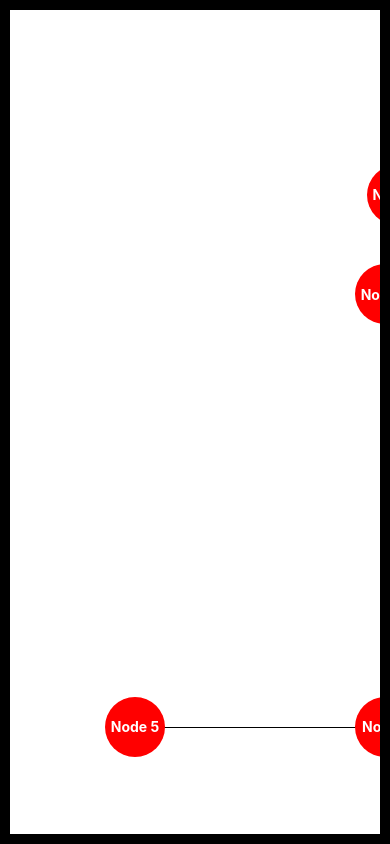
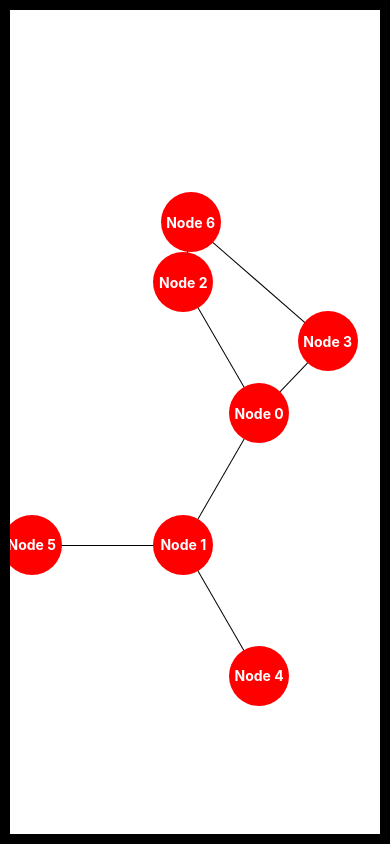
Before and after one commit to arnav-mehra/rn-graph, a React Native app: screen / in a window 390 px wide. Built offline with nearby package versions, Linux system fonts and the light colour scheme.

Commit message:
custom dragging hook & fit vertices

```diff
--- a/components/Edge.js
+++ b/components/Edge.js
@@ -1,7 +1,7 @@
 import React from 'react'
 import { View } from 'react-native'
 
-import { coordToPixel, scalarToPixelDelta } from '../util';
+import { coordToPixel, coordToPixelDelta } from '../util';
 
 const Line = ({
     from,
@@ -27,12 +27,12 @@ const Line = ({
             style={{
                 position: 'absolute',
                 left: px,
-                top: py
+                top: py,
             }}
         >
             <View
                 style={{
-                    width: scalarToPixelDelta(d, zoom),
+                    width: coordToPixelDelta(d, zoom),
                     height: 1,
                     backgroundColor: 'black',
                     marginLeft: '-50%',
--- a/components/Graph.js
+++ b/components/Graph.js
@@ -1,34 +1,42 @@
 import React, { useEffect, useRef, useState } from 'react';
-import { View } from 'react-native';
+import { View, useWindowDimensions } from 'react-native';
 
 import Edge from './Edge';
 import Vertex from './Vertex';
 
 import {
-    assignVertexLocations,
+    initVertexLocations,
     initVertexEdgeMaps,
     pixelToCoord,
     updateLocation,
     FPS,
-    initVertexLocations
+    objArrCpy,
+    initPanAndZoom,
+    DEFAULT_ZOOM
 } from '../util';
+import useMoveSelected from './useMoveSelected';
 
 const Graph = ({
-    vertices,
-    edges
+    vertices: inputVertices,
+    edges: inputEdges
 }) => {
-    const [ verts, setVerts ] = useState(vertices);
-    const [ eds, setEds ] = useState(edges);
+    const [ verts, setVerts ] = useState(objArrCpy(inputVertices));
+    const [ edges, setEdges ] = useState(objArrCpy(inputEdges));
 
-    const vertexMapRef = useRef(new Map());
-    const vertexMap = vertexMapRef.current;
-    const edgeMapRef = useRef(new Map());
-    const edgeMap = edgeMapRef.current;
+    const { current: vertexMap } = useRef(new Map());
+    const { current: edgeMap } = useRef(new Map());
+
+    const [ zoom, setZoom ] = useState(DEFAULT_ZOOM);
+    const [ pan, setPan ] = useState([ 0, 0 ]);
+
+    const windowDim = useWindowDimensions();
 
     useEffect(() => {
-        initVertexEdgeMaps(verts, eds, vertexMap, edgeMap);
+        initVertexEdgeMaps(verts, edges, vertexMap, edgeMap);
         initVertexLocations(verts, edgeMap, vertexMap);
-        setVerts(verts);
+        const zoom = initPanAndZoom(verts, windowDim);
+        setZoom(zoom);
+        setVerts([ ...verts ]);
 
         setInterval(() => {
             updateLocation(verts, edgeMap);
@@ -36,26 +44,12 @@ const Graph = ({
         }, 1000 / FPS);
     }, []);
 
-    const selected = useRef(false);
-    const [ zoom, setZoom ] = useState(500);
-    const [ pan, setPan ] = useState([ 0, 0 ]);
-
-    const handleMouseMove = useRef(e => {
-        e.stopImmediatePropagation();
-        e.stopPropagation();
-        if (!selected.current) return;
+    const { wrapperProps } = useMoveSelected((e) => {
         pan[0] += e.movementX;
         pan[1] += e.movementY;
+        console.log(pan)
         setPan(pan);
-    })
-
-    useEffect(() => {
-        if (selected.current) {
-            addEventListener('mousemove', handleMouseMove.current)
-        } else {
-            removeEventListener('mousemove', handleMouseMove.current);
-        }
-    }, [selected.current]);
+    });
 
     const handleScroll = (e) => {
         const newZoom = Math.max(zoom - e.deltaY / 5, 10);
@@ -76,11 +70,10 @@ const Graph = ({
                 height: '100%',
                 overflow: 'hidden',
             }}
-            onMouseDown={() => selected.current = true}
-            onMouseUp={() => selected.current = false}
+            {...wrapperProps}
             onWheel={handleScroll}
         >
-            {vertices.map(v =>
+            {verts.map((v) =>
                 <Vertex
                     key={v.id}
                     v={v}
--- a/components/Vertex.js
+++ b/components/Vertex.js
@@ -1,34 +1,28 @@
-import React, { useEffect, useRef, useState } from 'react';
+import React, { useEffect, useState } from 'react';
 import { View, Text } from 'react-native';
-import { coordToPixel, pixelToCoord } from '../util';
+import {
+    coordToPixel,
+    pixelToCoordDelta
+} from '../util';
 
+import useMoveSelected from './useMoveSelected';
 
 const Vertex = ({
     v,
     zoom,
     pan
 }) => {
-    const selected = useRef(false);
     const [ vert, setVert ] = useState(v);
     const [ px, py ] = coordToPixel(vert.x, vert.y, zoom, pan);
 
-    const handleMouseMove = useRef((e) => {
-        e.stopImmediatePropagation();
-        e.stopPropagation();
-        if (!selected) return;
-        const [ x, y ] = pixelToCoord(e.clientX, e.clientY, zoom, pan);
-        vert.x = x;
-        vert.y = y;
+    const { selected, wrapperProps } = useMoveSelected((e) => {
+        vert.x += pixelToCoordDelta(e.movementX, zoom);
+        vert.y += pixelToCoordDelta(e.movementY, zoom);
         setVert(vert);
     });
 
     useEffect(() => {
         vert.fixed = selected.current;
-        if (selected.current) {
-            addEventListener('mousemove', handleMouseMove.current)
-        } else {
-            removeEventListener('mousemove', handleMouseMove.current);
-        }
     }, [selected.current]);
 
     return (
@@ -40,8 +34,7 @@ const Vertex = ({
                 zIndex: 1,
                 cursor: 'pointer'
             }}
-            onMouseDown={() => selected.current = true}
-            onMouseUp={() => selected.current = false}
+            {...wrapperProps}
         >
             <View
                 style={{
@@ -69,6 +62,6 @@ const Vertex = ({
             </View>
         </View>
     )
-}
+};
 
-export default Vertex
+export default Vertex;
--- /dev/null
+++ b/components/useMoveSelected.js
@@ -0,0 +1,39 @@
+import React, { useEffect, useRef } from 'react';
+
+const useMoveSelected = (onMouseMove) => {
+    const selected = useRef(false);
+
+    const handleMouseMove = useRef((e) => {
+        e.stopImmediatePropagation();
+        e.stopPropagation();
+        if (!selected?.current) return;
+        onMouseMove(e);
+    });
+
+    useEffect(() => {
+        if (selected.current) {
+            addEventListener('mousemove', handleMouseMove.current);
+        } else {
+            removeEventListener('mousemove', handleMouseMove.current);
+        }
+        return () => {
+            removeEventListener('mousemove', handleMouseMove.current);
+        }
+    }, [selected.current]);
+
+    return {
+        wrapperProps: {
+            onMouseDown: (e) => {
+                e.stopPropagation();
+                selected.current = true;
+            },
+            onMouseUp: (e) => {
+                e.stopPropagation();
+                selected.current = false;
+            }
+        },
+        selected
+    };
+};
+
+export default useMoveSelected;
--- a/util.js
+++ b/util.js
@@ -1,5 +1,9 @@
 export const FPS = 480;
 export const FPS_INV = 1 / FPS;
+
+export const DEFAULT_ZOOM = 500;
+
+export const objArrCpy = (arr) => arr.map(o => ({ ...o }));
 
 export const vertices = [
     { id: 0, name: 'Node 0' },
@@ -34,7 +38,9 @@ export const coordToPixel = (x, y, zoom, pan) => ([
     zoom * y + pan[1]
 ]);
 
-export const scalarToPixelDelta = (d, zoom) => zoom * d;
+export const coordToPixelDelta = (d, zoom) => zoom * d;
+
+export const pixelToCoordDelta = (d, zoom) => d / zoom;
 
 export const pixelToCoord = (px, py, zoom, pan) => ([
     (px - pan[0]) / zoom,
@@ -104,20 +110,65 @@ export const initVertexLocations = (verts, edgeMap, vertexMap) => {
     }
 }
 
+export const initPanAndZoom = (verts, windowDim) => {
+    // get coord avg
+    let xVal = 0;
+    let yVal = 0;
+    for (const v of verts) {
+        xVal += v.x;
+        yVal += v.y;
+    }
+    const len = 1 / verts.length;
+    xVal *= len;
+    yVal *= len;
+
+    // normalize
+    let farthestX = 0;
+    let farthestY = 0;
+    for (const v of verts) {
+        v.x -= xVal;
+        v.y -= yVal;
+        farthestX = Math.max(farthestX, Math.abs(v.x));
+        farthestY = Math.max(farthestY, Math.abs(v.y));
+    }
+
+    const zoom = Math.max(
+        windowDim.width / (farthestX * 3),
+        windowDim.height / (farthestY * 3)
+    );
+
+    // recenter vertices
+    const center = pixelToCoord(
+        windowDim.width / 2,
+        windowDim.height / 2,
+        zoom, [ 0, 0 ]
+    );
+    for (const v of verts) {
+        v.x += center[0];
+        v.y += center[1];
+    }
+
+    return zoom;
+};
+
 export const dfsLocations = (prevPoint, seen, prevTheta, edgeMap, vertexMap) => {
     const edgesMap = edgeMap[prevPoint.id] || {};
     const edges = Object.values(edgesMap);
 
-    const filteredEdges = edges.filter(e => !seen.has(e.to));
-    filteredEdges.forEach(e => seen.add(e.to));
-    console.log({edges})
+    const filteredEdges = [];
+    for (const e of edges) {
+        if (seen.has(e.to)) continue;
+        seen.add(e.to);
+        filteredEdges.push(e);
+    }
 
     const theta = (1 / edges.length) * (2 * Math.PI);
-    filteredEdges.forEach((e, i) => {
+    for (let i = 0; i < filteredEdges.length; i++) {
+        const e = filteredEdges[i];
         const v = vertexMap[e.to];
         const angle = theta * (i + 1) + prevTheta;
         v.x = prevPoint.x + Math.cos(angle) * 0.5;
         v.y = prevPoint.y + Math.sin(angle) * 0.5;
         dfsLocations(v, seen, angle - Math.PI, edgeMap, vertexMap);
-    });
+    }
 };
```
